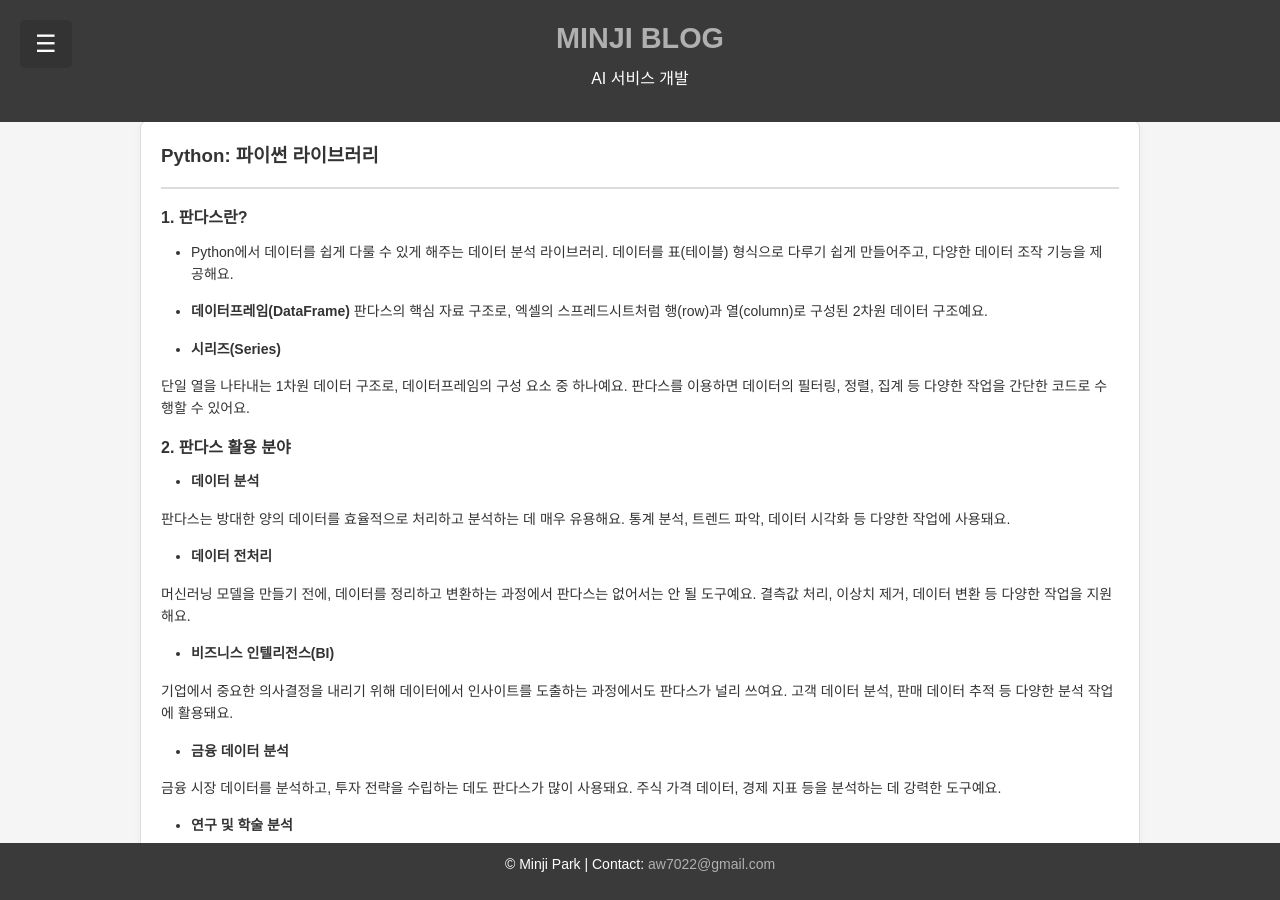
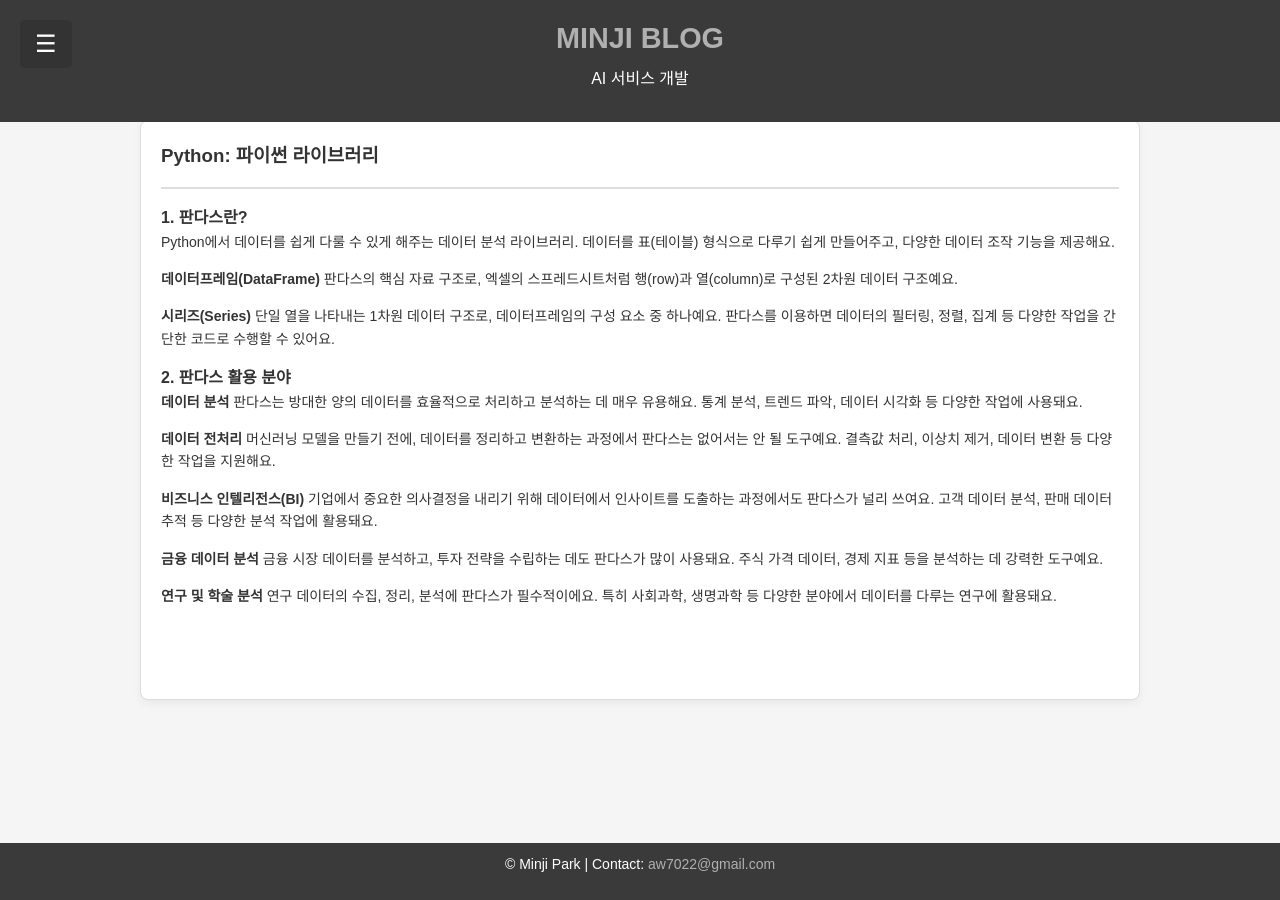
Before and after one commit to Mminzy22/Blog, a Jekyll site: the page built from _posts/Python/2024-11-25-Python06.md, in a window 1280 px wide and 900 px high. Built offline with Jekyll 4.4.1, drawn with Linux system fonts in a browser that asks for light colours; nearby versions of some CDN libraries; comment, search, counter and statistics services are not loaded.

```diff
--- a/_posts/Python/2024-11-25-Python06.md
+++ b/_posts/Python/2024-11-25-Python06.md
@@ -6,35 +6,29 @@ categories: [Python]
 ---
 
 #### 1. 판다스란?
-- Python에서 데이터를 쉽게 다룰 수 있게 해주는 데이터 분석 라이브러리.
+Python에서 데이터를 쉽게 다룰 수 있게 해주는 데이터 분석 라이브러리.
 데이터를 표(테이블) 형식으로 다루기 쉽게 만들어주고, 다양한 데이터 조작 기능을 제공해요.
 
-- **데이터프레임(DataFrame)**
+**데이터프레임(DataFrame)**
 판다스의 핵심 자료 구조로, 엑셀의 스프레드시트처럼 행(row)과 열(column)로 구성된 2차원 데이터 구조예요.
 
-- **시리즈(Series)**
-
+**시리즈(Series)**
 단일 열을 나타내는 1차원 데이터 구조로, 데이터프레임의 구성 요소 중 하나예요.
 판다스를 이용하면 데이터의 필터링, 정렬, 집계 등 다양한 작업을 간단한 코드로 수행할 수 있어요.
 
 #### 2. 판다스 활용 분야
 
-- **데이터 분석**
-
+**데이터 분석**
 판다스는 방대한 양의 데이터를 효율적으로 처리하고 분석하는 데 매우 유용해요. 통계 분석, 트렌드 파악, 데이터 시각화 등 다양한 작업에 사용돼요.
 
-- **데이터 전처리**
-
+**데이터 전처리**
 머신러닝 모델을 만들기 전에, 데이터를 정리하고 변환하는 과정에서 판다스는 없어서는 안 될 도구예요. 결측값 처리, 이상치 제거, 데이터 변환 등 다양한 작업을 지원해요.
 
-- **비즈니스 인텔리전스(BI)**
-
+**비즈니스 인텔리전스(BI)**
 기업에서 중요한 의사결정을 내리기 위해 데이터에서 인사이트를 도출하는 과정에서도 판다스가 널리 쓰여요. 고객 데이터 분석, 판매 데이터 추적 등 다양한 분석 작업에 활용돼요.
 
-- **금융 데이터 분석**
-
+**금융 데이터 분석**
 금융 시장 데이터를 분석하고, 투자 전략을 수립하는 데도 판다스가 많이 사용돼요. 주식 가격 데이터, 경제 지표 등을 분석하는 데 강력한 도구예요.
 
-- **연구 및 학술 분석**
-
+**연구 및 학술 분석**
 연구 데이터의 수집, 정리, 분석에 판다스가 필수적이에요. 특히 사회과학, 생명과학 등 다양한 분야에서 데이터를 다루는 연구에 활용돼요.
```
